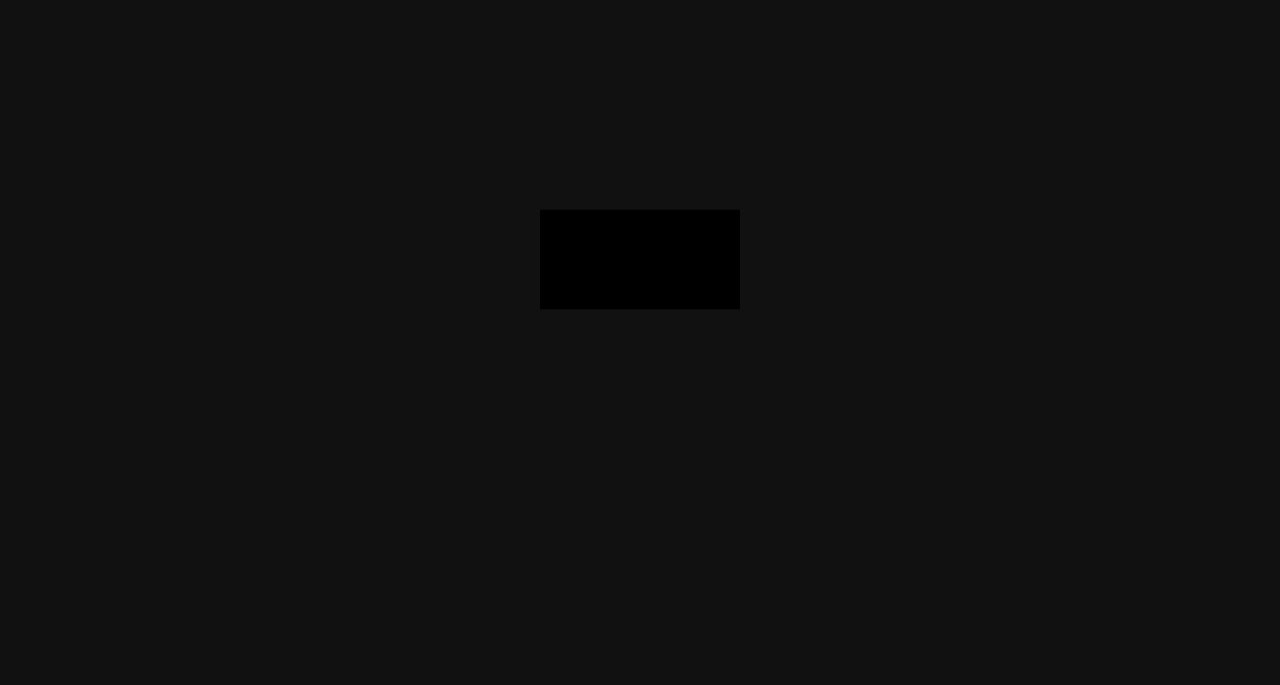
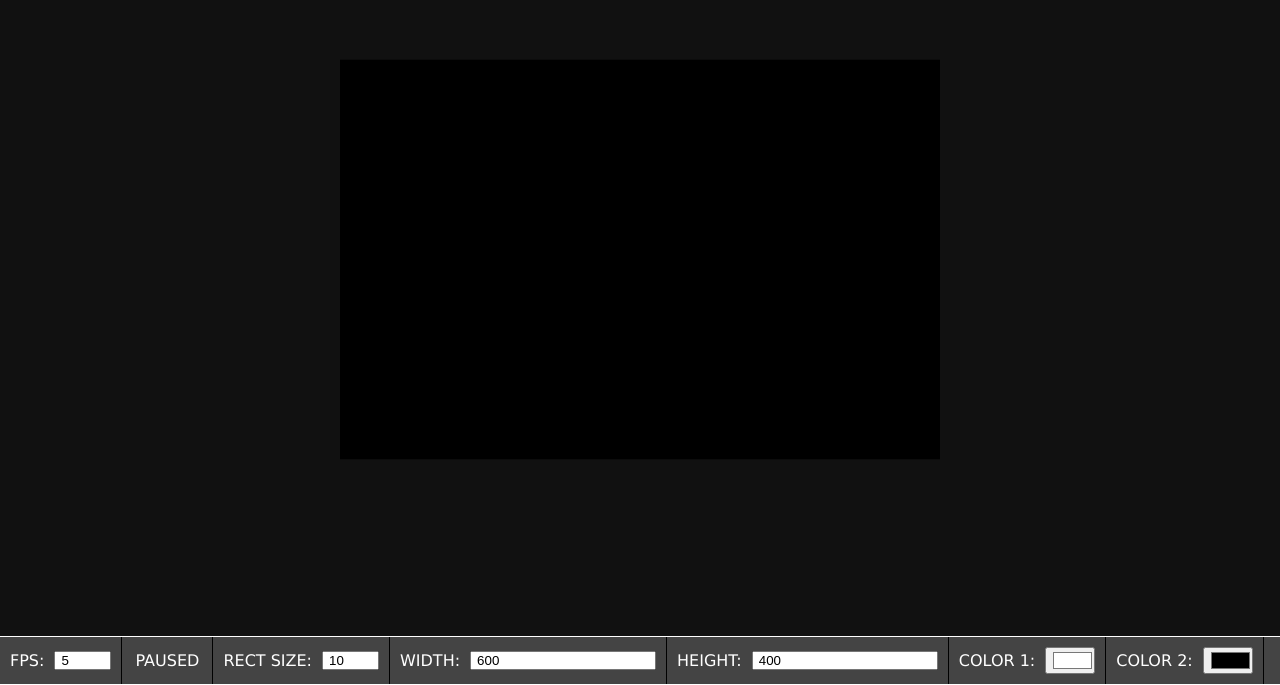
Before and after one commit to N-bred/simulation-playground, a Svelte app: page / in a window 1280 px wide. Shown: the part 115-800 px from the top of the page. Built offline with nearby package versions, Linux system fonts and the light colour scheme.

Commit message:
More reestructuring to clean and refactor files

```diff
--- /dev/null
+++ b/src/dataUtilities/SearchState.svelte.ts
@@ -0,0 +1,37 @@
+import { clamp } from "@/utils";
+
+type SearchStateOptions = {
+  clamp?: boolean;
+  min?: number;
+  max?: number;
+};
+
+export default class SearchState<T extends string | number> {
+  #state = $state<T>() as T;
+  options: SearchStateOptions = {};
+
+  constructor(val: T, options?: SearchStateOptions) {
+    this.#state = val;
+    if (options) {
+      this.options = options;
+    }
+  }
+
+  get value() {
+    return this.#state;
+  }
+
+  set value(val: T) {
+    if (Number.isNaN(Number(val))) {
+      this.#state = val;
+      return;
+    }
+
+    if (this.options.clamp === true && this.options.min !== undefined && this.options.max !== undefined) {
+      this.#state = clamp(Number(val), this.options.min, this.options.max) as T;
+      return;
+    }
+
+    this.#state = Number(val) as T;
+  }
+}
--- a/src/simulations/gameOfLife/config.svelte.ts
+++ b/src/simulations/gameOfLife/config.svelte.ts
@@ -1,25 +1,52 @@
+import SearchState from "@/dataUtilities/SearchState.svelte";
+
 export type GameOfLifeOptions = {
   width: number;
   height: number;
   col_number: number;
 };
 
-const WIDTH = 200;
-const HEIGHT = 100;
-const RECT_SIZE = $state(10);
-const BACKGROUND_COLOR = "#000";
-const COL_NUMBER = Math.floor(WIDTH / RECT_SIZE);
-const ROW_NUMBER = Math.floor(HEIGHT / RECT_SIZE);
-const ACTIVE_COLOR = $state("#ffffff");
-const MAX_BOARD_SIZE = Math.floor(WIDTH / RECT_SIZE) * Math.floor(HEIGHT / RECT_SIZE);
+const PROPERTIES = $state({
+  FPS: new SearchState(5, {
+    clamp: true,
+    min: 1,
+    max: 60,
+  }),
+  RECT_SIZE: new SearchState(10, {
+    clamp: true,
+    min: 1,
+    max: 50,
+  }),
+  HEIGHT: new SearchState(400, {
+    clamp: true,
+    min: 1,
+    max: 50,
+  }),
+  WIDTH: new SearchState(600, {
+    clamp: true,
+    min: 1,
+    max: 50,
+  }),
+});
+
+const GRAPHICS = $state({
+  ACTIVE_COLOR: "#ffffff",
+  BACKGROUND_COLOR: "#000000",
+});
+
+const STATE = $state({
+  PAUSED: true,
+});
+
+const COMPUTED = {
+  COL_NUMBER: Math.floor(PROPERTIES.WIDTH.value / PROPERTIES.RECT_SIZE.value),
+  ROW_NUMBER: Math.floor(PROPERTIES.HEIGHT.value / PROPERTIES.RECT_SIZE.value),
+  MAX_BOARD_SIZE: Math.floor(PROPERTIES.WIDTH.value / PROPERTIES.RECT_SIZE.value) * Math.floor(PROPERTIES.HEIGHT.value / PROPERTIES.RECT_SIZE.value),
+};
 
 export default {
-  WIDTH,
-  HEIGHT,
-  RECT_SIZE,
-  ACTIVE_COLOR,
-  COL_NUMBER,
-  ROW_NUMBER,
-  MAX_BOARD_SIZE,
-  BACKGROUND_COLOR
+  PROPERTIES,
+  GRAPHICS,
+  STATE,
+  COMPUTED,
 };
--- a/src/simulations/gameOfLife/consumer.svelte
+++ b/src/simulations/gameOfLife/consumer.svelte
@@ -1,34 +1,30 @@
 <script lang="ts">
   import { onMount } from "svelte";
+  import canvasApi, { type Api } from "@/canvasApi2";
+  import { reset, alterCell, stopDataLoop, updateDataLoop, handlePauseAndPlay, DATA } from "./provider.svelte";
+  import { setEvents, removeEvents } from "./events";
   import CONFIG from "./config.svelte";
-  import { getNextState, reset, alterCell, getCurrentState } from "./provider.svelte";
-  import canvasApi, { type Api } from "@/canvasApi2";
   import Canvas from "@/components/canvas.svelte";
-  import { setEvents, removeEvents } from "./events";
+  import Panel from "./panel.svelte";
 
   let ctx: CanvasRenderingContext2D | null = $state(null);
   let api: Api | null = $state(null);
-  let interval = $state(0);
   let animation_frame = $state(0);
-  let is_paused = $state(true);
-  let fps = 5;
-
-  function updateDataLoop() {
-    if (is_paused) return;
-    getNextState();
-    interval = setTimeout(updateDataLoop, 1000 / fps);
-  }
 
   function updateGraphicsLoop() {
-    api?.background(CONFIG.WIDTH, CONFIG.HEIGHT, CONFIG.BACKGROUND_COLOR);
-    const board = getCurrentState();
+    api?.background(CONFIG.PROPERTIES.WIDTH.value, CONFIG.PROPERTIES.HEIGHT.value, CONFIG.GRAPHICS.BACKGROUND_COLOR);
 
-    api?.setFill(CONFIG.ACTIVE_COLOR);
-
-    for (let y = 0; y < CONFIG.ROW_NUMBER; ++y) {
-      for (let x = 0; x < CONFIG.COL_NUMBER; ++x) {
-        if (board[y * CONFIG.COL_NUMBER + x] === 1) {
-          api?.rect(x * CONFIG.RECT_SIZE, y * CONFIG.RECT_SIZE, CONFIG.RECT_SIZE, CONFIG.RECT_SIZE);
+    api?.setFill(CONFIG.GRAPHICS.ACTIVE_COLOR);
+    const board = DATA.CURRENT_STATE;
+    for (let y = 0; y < CONFIG.COMPUTED.ROW_NUMBER; ++y) {
+      for (let x = 0; x < CONFIG.COMPUTED.COL_NUMBER; ++x) {
+        if (board[y * CONFIG.COMPUTED.COL_NUMBER + x] === 1) {
+          api?.rect(
+            x * CONFIG.PROPERTIES.RECT_SIZE.value,
+            y * CONFIG.PROPERTIES.RECT_SIZE.value,
+            CONFIG.PROPERTIES.RECT_SIZE.value,
+            CONFIG.PROPERTIES.RECT_SIZE.value,
+          );
         }
       }
     }
@@ -36,23 +32,13 @@
     animation_frame = requestAnimationFrame(updateGraphicsLoop);
   }
 
-  function handlePauseAndPlay() {
-    if (is_paused) {
-      is_paused = false;
-      updateDataLoop();
-    } else {
-      is_paused = true;
-      clearInterval(interval);
-    }
-  }
-
   function onClick(e: MouseEvent) {
     const canvas = e.target as HTMLCanvasElement;
     const { x, y } = canvas.getBoundingClientRect();
     const { clientX, clientY } = e;
 
-    const new_x = Math.floor((clientX - x) / CONFIG.RECT_SIZE);
-    const new_y = Math.floor((clientY - y) / CONFIG.RECT_SIZE);
+    const new_x = Math.floor((clientX - x) / CONFIG.PROPERTIES.RECT_SIZE.value);
+    const new_y = Math.floor((clientY - y) / CONFIG.PROPERTIES.RECT_SIZE.value);
 
     alterCell(new_x, new_y);
   }
@@ -71,10 +57,11 @@
 
     () => {
       removeEvents(eventHandlers);
-      clearInterval(interval);
+      stopDataLoop();
       cancelAnimationFrame(animation_frame);
     };
   });
 </script>
 
-<Canvas width={CONFIG.WIDTH} height={CONFIG.HEIGHT} bind:ctx {onClick} />
+<Canvas width={CONFIG.PROPERTIES.WIDTH.value} height={CONFIG.PROPERTIES.HEIGHT.value} bind:ctx {onClick} />
+<Panel />
--- /dev/null
+++ b/src/simulations/gameOfLife/panel.svelte
@@ -0,0 +1,89 @@
+<script lang="ts">
+  import CONFIG from "./config.svelte";
+  import { handlePauseAndPlay } from "./provider.svelte";
+
+  let paused_text = $derived(CONFIG.STATE.PAUSED ? "PAUSED" : "PLAYING");
+</script>
+
+<div class="status_bar">
+  <div class="status_item">
+    <label for="fps_input">FPS: </label>
+    <input name="fps_input" id="fps_input" type="number" min="1" max="60" bind:value={CONFIG.PROPERTIES.FPS.value} />
+  </div>
+
+  <div class="status_item">
+    <button onclick={handlePauseAndPlay} style="min-width: 70px;">
+      {paused_text}
+    </button>
+  </div>
+
+  <div class="status_item">
+    <label for="rect_size_input">RECT SIZE: </label>
+    <input id="rect_size_input" type="number" min="1" max="50" bind:value={CONFIG.PROPERTIES.RECT_SIZE.value} />
+  </div>
+
+  <div class="status_item">
+    <label for="width_input">WIDTH: </label>
+    <input id="width_input" type="number" min="100" bind:value={CONFIG.PROPERTIES.WIDTH.value} />
+  </div>
+
+  <div class="status_item">
+    <label for="height_input">HEIGHT: </label>
+    <input id="height_input" type="number" min="100" bind:value={CONFIG.PROPERTIES.HEIGHT.value} />
+  </div>
+
+  <div class="status_item">
+    <label for="active_color_input">COLOR 1: </label>
+    <input id="active_color_input" type="color" bind:value={CONFIG.GRAPHICS.ACTIVE_COLOR} />
+  </div>
+  <div class="status_item">
+    <label for="inactive_color_input">COLOR 2: </label>
+    <input id="inactive_color_input" type="color" bind:value={CONFIG.GRAPHICS.BACKGROUND_COLOR} />
+  </div>
+</div>
+
+<style>
+  .status_bar {
+    position: absolute;
+    background-color: #444;
+    bottom: 0px;
+    left: 0;
+    display: flex;
+    border: 1px solid #fff;
+    border-left: none;
+    border-right: none;
+    width: 100%;
+  }
+
+  .status_item {
+    border-right: 1px solid #000;
+    display: flex;
+    flex-direction: row;
+    align-items: center;
+
+    button {
+      all: unset;
+      color: #ffff;
+      font-size: 1.6rem;
+      cursor: pointer;
+      padding: 10px;
+      text-align: center;
+
+      &:active {
+        background-color: #222;
+      }
+    }
+
+    label {
+      color: #fff;
+      font-size: 1.6rem;
+      padding: 10px;
+    }
+
+    input {
+      margin: 10px 0;
+      padding-left: 5px;
+      margin-right: 10px;
+    }
+  }
+</style>
--- a/src/simulations/gameOfLife/provider.svelte.ts
+++ b/src/simulations/gameOfLife/provider.svelte.ts
@@ -1,10 +1,12 @@
 import CONFIG from "./config.svelte";
 
-let bufferA = new Uint8Array(CONFIG.MAX_BOARD_SIZE);
-let bufferB = new Uint8Array(CONFIG.MAX_BOARD_SIZE);
+let bufferA = new Uint8Array(CONFIG.COMPUTED.MAX_BOARD_SIZE);
+let bufferB = new Uint8Array(CONFIG.COMPUTED.MAX_BOARD_SIZE);
+let interval = $state(0);
 
-let current_state = $state(bufferA);
-export const getCurrentState = () => current_state;
+export const DATA = $state({
+  CURRENT_STATE: bufferA,
+});
 
 function getNumberOfActiveCells(x: number, y: number, state: Uint8Array) {
   let count = 0;
@@ -15,8 +17,8 @@
       const nx = x + dx;
       const ny = y + dy;
 
-      if (nx >= 0 && nx < CONFIG.COL_NUMBER && ny >= 0 && ny < CONFIG.ROW_NUMBER) {
-        count += state[ny * CONFIG.COL_NUMBER + nx] || 0;
+      if (nx >= 0 && nx < CONFIG.COMPUTED.COL_NUMBER && ny >= 0 && ny < CONFIG.COMPUTED.ROW_NUMBER) {
+        count += state[ny * CONFIG.COMPUTED.COL_NUMBER + nx] || 0;
       }
     }
   }
@@ -24,10 +26,10 @@
 }
 
 export function alterCell(x: number, y: number) {
-  const index = y * CONFIG.COL_NUMBER + (x % CONFIG.COL_NUMBER);
-  const prev_val = current_state[index];
+  const index = y * CONFIG.COMPUTED.COL_NUMBER + (x % CONFIG.COMPUTED.COL_NUMBER);
+  const prev_val = DATA.CURRENT_STATE[index];
   const final_val = prev_val === 0 ? 1 : 0;
-  current_state[index] = final_val;
+  DATA.CURRENT_STATE[index] = final_val;
 }
 
 function updateCell(value_at_cell: number, number_of_active_cells: number) {
@@ -47,21 +49,41 @@
   return result;
 }
 
+export function getNextState() {
+  const next_buffer = DATA.CURRENT_STATE === bufferA ? bufferB : bufferA;
+
+  for (let y = 0; y < CONFIG.COMPUTED.ROW_NUMBER; ++y) {
+    for (let x = 0; x < CONFIG.COMPUTED.COL_NUMBER; ++x) {
+      const i = y * CONFIG.COMPUTED.COL_NUMBER + x;
+      const number_of_active_cells = getNumberOfActiveCells(x, y, DATA.CURRENT_STATE);
+      next_buffer[i] = updateCell(DATA.CURRENT_STATE[i]!, number_of_active_cells);
+    }
+  }
+
+  DATA.CURRENT_STATE = next_buffer;
+}
+
 export function reset() {
   bufferA.fill(0);
   bufferB.fill(0);
 }
 
-export function getNextState() {
-  const next_buffer = (current_state === bufferA) ? bufferB : bufferA;
+export function updateDataLoop() {
+  if (CONFIG.STATE.PAUSED) return;
+  getNextState();
+  interval = setTimeout(updateDataLoop, 1000 / CONFIG.PROPERTIES.FPS.value);
+}
 
-  for (let y = 0; y < CONFIG.ROW_NUMBER; ++y) {
-    for (let x = 0; x < CONFIG.COL_NUMBER; ++x) {
-      const i = y * CONFIG.COL_NUMBER + x;
-      const number_of_active_cells = getNumberOfActiveCells(x, y, current_state);
-      next_buffer[i] = updateCell(current_state[i]!, number_of_active_cells);
-    }
+export function stopDataLoop() {
+  clearInterval(interval);
+}
+
+export function handlePauseAndPlay() {
+  if (CONFIG.STATE.PAUSED) {
+    CONFIG.STATE.PAUSED = false;
+    updateDataLoop();
+  } else {
+    CONFIG.STATE.PAUSED = true;
+    stopDataLoop();
   }
-
-  current_state = next_buffer;
 }
--- a/src/utils.ts
+++ b/src/utils.ts
@@ -10,3 +10,10 @@
 
   return board_state;
 };
+
+export const clamp = (val: number, min: number, max: number) => {
+  let result = val;
+  if (val < min) result = min;
+  if (val > max) result = max;
+  return result;
+};
```
Also changed, not shown: src/components/menu.svelte (deleted, +0 -142 lines).
